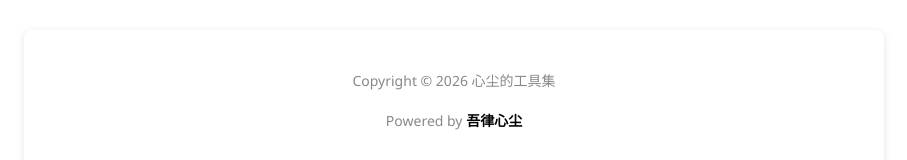
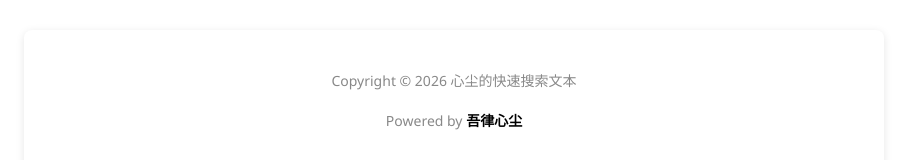
Before and after one commit to drpasserby/QuickSearchText, a Vue app: page / in a window 1280 px wide. Shown: the part 714-874 px from the top of the page, without its empty margins (186-1093 px from the left). Built offline with nearby package versions, Linux system fonts and the light colour scheme.

Commit message:
Update Footer.vue

```diff
--- a/src/components/Footer.vue
+++ b/src/components/Footer.vue
@@ -1,6 +1,6 @@
 <template>
   <div class="container">
-    <div class="cr_text">Copyright © {{thisYear}} 心尘的工具集</div>
+    <div class="cr_text">Copyright © {{thisYear}} 心尘的快速搜索文本</div>
     <div class="cr_text">Powered by <a href="https://wulvxinchen.cn/">吾律心尘</a></div>
   </div>
 </template>
```
